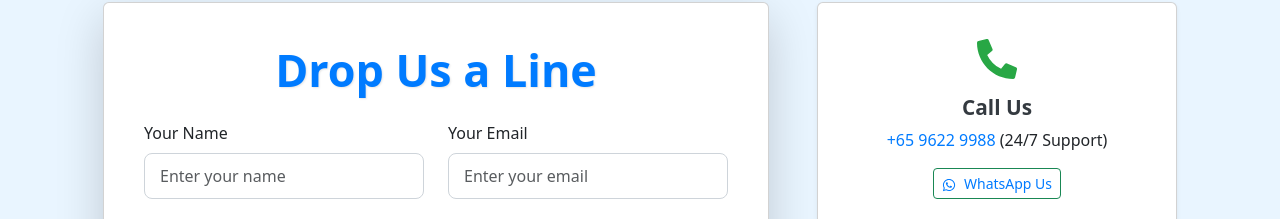
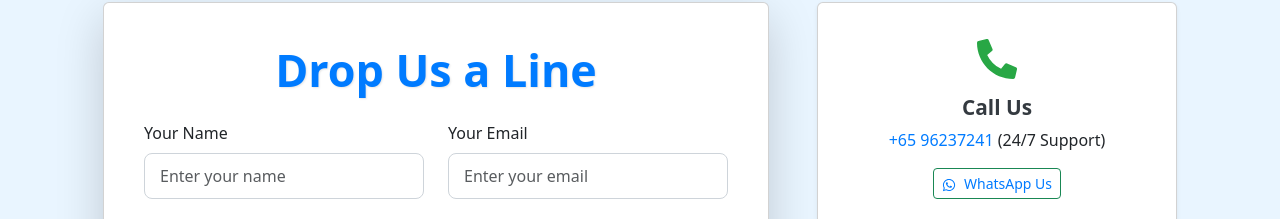
Before and after one commit to Abinaya-Akshitha/astartravels, a React (Vite) app: page /contact-us in a window 1280 px wide. Shown: the part 508-727 px from the top of the page. Built offline with nearby package versions, Linux system fonts and the light colour scheme.

Commit message:
changed the contact number

```diff
--- a/src/pages/ContactUs.jsx
+++ b/src/pages/ContactUs.jsx
@@ -158,9 +158,9 @@ function ContactUs() {
                     <FaPhoneAlt className="info-icon mb-3" />
                     <Card.Title className="fw-bold">Call Us</Card.Title>
                     <Card.Text>
-                      <a href="tel:+6596229988">+65 9622 9988</a> (24/7 Support)
+                      <a href="tel:+65 96237241">+65 96237241</a> (24/7 Support)
                     </Card.Text>
-                    <a href="https://wa.me/6596229988" target="_blank" rel="noopener noreferrer" className="btn btn-outline-success btn-sm">
+                    <a href="https://wa.me/6596237241" target="_blank" rel="noopener noreferrer" className="btn btn-outline-success btn-sm">
                       <FaWhatsapp className="me-2" />WhatsApp Us
                     </a>
                   </Card.Body>
@@ -172,7 +172,7 @@ function ContactUs() {
                     <FaEnvelope className="info-icon mb-3" />
                     <Card.Title className="fw-bold">Email Us</Card.Title>
                     <Card.Text>
-                      <a href="mailto:a@gmail.com">a@gmail.com</a>
+                      <a href="mailto:astartravels.sg@gmail.com">astartravels.sg@gmail.com</a>
                     </Card.Text>
                     <Card.Text className="text-muted small">
                       We aim to respond within 24 hours.
```
